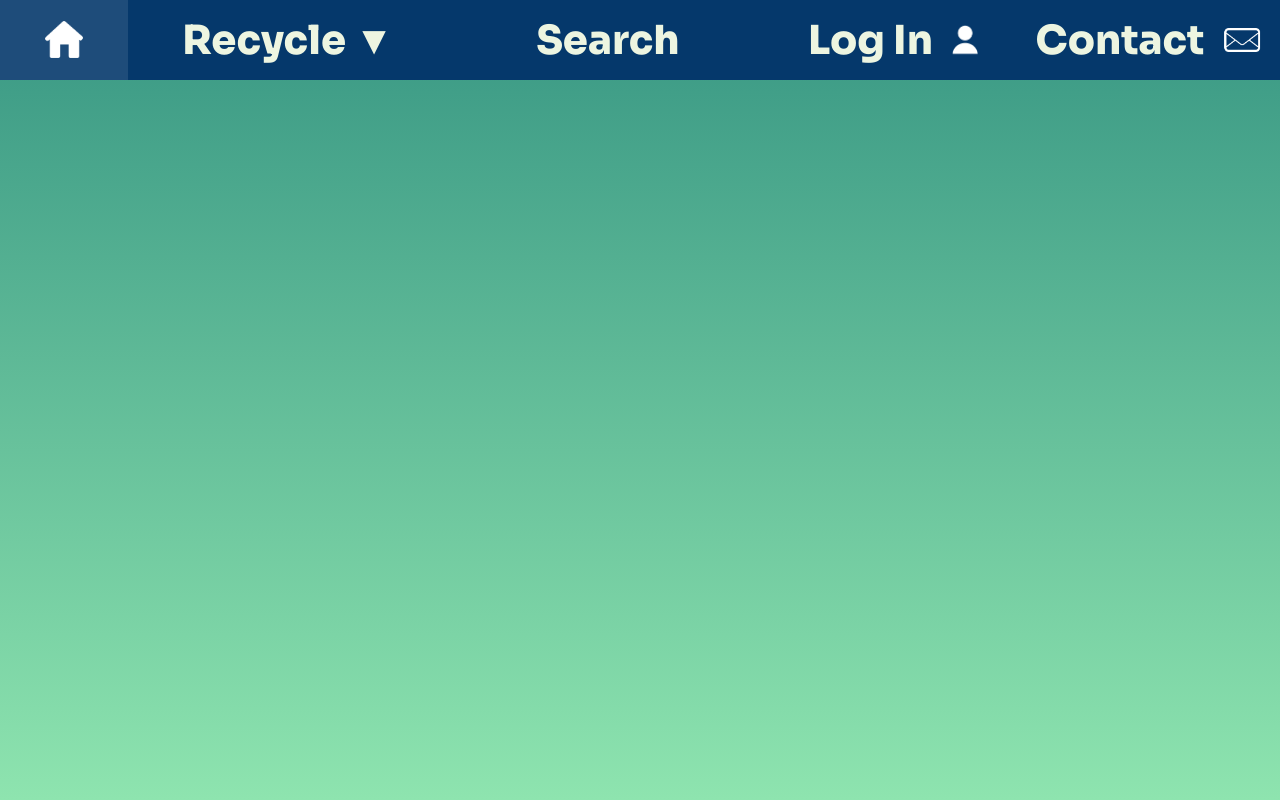
After one commit to sacosta1369/COSC386Recycling, a PHP site: page /login.php in a window 1280 px wide. The commit adds this page. Run offline with PHP 8.4, Linux system fonts and the light colour scheme.

Commit message:
4-9-2022 8:30 PM

```diff
--- /dev/null
+++ b/login.php
@@ -0,0 +1,75 @@
+<DOCTYPE html>
+<html lang="en">
+        <head>
+                <meta charset="UTF-8">
+                <meta name"viewport" content="width=device-width, initial-scale=1.0">
+                <link rel="stylesheet" href="pageStyle.css">
+
+                <link rel="preconnect" href="https://fonts.googleapis.com">
+                <link rel="preconnect" href="https://fonts.gstatic.com" crossorigin>
+                <link href="https://fonts.googleapis.com/css2?family=Sora:wght@800&display=swap" rel="stylesheet">
+
+                <link rel="preconnect" href="https://fonts.googleapis.com">
+                <link rel="preconnect" href="https://fonts.gstatic.com" crossorigin>
+                <link href="https://fonts.googleapis.com/css2?family=Open+Sans:wght@700&display=swap" rel="stylesheet">
+
+                <link rel="apple-touch-icon" sizes="180x180" href="apple-touch-icon.png">
+                <link rel="icon" type="image/png" sizes="32x32" href="favicon-32x32.png">
+                <link rel="icon" type="image/png" sizes="16x16" href="favicon-16x16.png">
+                <link rel="manifest" href="site.webmanifest">
+
+                <script src="https://ajax.googleapis.com/ajax/libs/jquery/3.6.0/jquery.min.js"></script>
+
+                <title>Recycling Database Interface</title>
+        </head>
+        <body>
+
+                <!-- Menu bar at top of page -->
+                <div id="menu">
+                        <!-- Lower Eastern Shore Recycling Logo -->
+                        <div id="logo" class="LogoClass">
+
+                        </div>
+
+                        <!-- Recycling dropdown menu -->
+                        <div id="recycle" class="menuBox"><span>Recycle &#9660;</span>
+                        </div>
+
+                        <!-- Search tab -->
+                        <div id="search" class = "menuBox"><span>Search</span>
+                        </div>
+
+                        <!-- Log in tab -->
+                        <div id="admin" class = "menuBox">
+                                <span>Log In</span> <img src="LogIn.png" alt="A log-in logo" id="login" class="menuImage">
+                        <script type="text/javascript">
+                                document.getElementById("admin").onclick = function() {
+                                        window.location.replace("login.php");
+                                };
+
+                                document.getElementById("logo").onclick = function() {
+                                        window.location.replace("index.php");
+                                };
+
+                                $(document).ready(function() {
+                                        $('.menuBox').mousedown(function(e) {
+                                                $(this).css("color", "#000000");
+                                        });
+                                });
+
+                                $(document).ready(function() {
+                                        $('.menuBox').mouseup(function(e) {
+                                                $(this).css("color", "#EDF5E1");
+                                        });
+                                });
+                        </script>
+                        </div>
+
+                        <!-- Contact info tab -->
+                        <div id="contact" class = "menuBox"><span>Contact</span>
+                                <img src="ContactInfo.png" alt="A contact logo" id="contactinfo" class="menuImage">
+                        </div>
+
+                </div>
+	</body>
+</html>
--- a/pageStyle.css
+++ b/pageStyle.css
@@ -1,3 +1,8 @@
+html
+{
+	scoll-behavior: smooth !important;
+}
+
 #menu
 {
 	width: 100%;
@@ -32,8 +37,7 @@
 
 .menuBox:hover
 {
-	background-color: #B4C3D3;
-	color: #011120;
+	background-color: #1E4C7A;
 }
 
 #recycle
@@ -72,7 +76,7 @@
 {
 	background-image: url("Home.png");
 	background-size: 30%;
-	background-color: #B4C3D3;
+	background-color: #1E4C7A;
 }
 
 .menuImage
@@ -146,6 +150,7 @@
         display: flex;
         align-items: center;
         justify-content: center;
+	margin-bottom: 100%;
 }
 
 .roundedBar
@@ -157,6 +162,7 @@
 	border: 5px #000000 solid;
 	font-family: 'Open Sans', sans-serif;
 	font-size: 150%;
+	text-align: center;
 }
 
 .sub
@@ -166,9 +172,19 @@
 	border-radius: 50px;
 	border: 5px #000000 solid;
 	margin-left: 5%;
+	background-color: #FFFFFF!important;
+}
+
+#submitsearch
+{
+	background-color: #FFFFFF;
 }
 
 body
 {
 	background-image: linear-gradient(#379683, #8EE4AF);
 }
+
+body::-webkit-scrollbar {
+  display: none;
+}
--- /dev/null
+++ b/script.js
@@ -0,0 +1,3 @@
+document.getElementById("admin").onclick = function() {
+	window.location.replace("login.php");
+};
```
Also changed, not shown: contact.php (added, +75 -0 lines), index.php (+34 -3 lines), pageScript.js (+10 -0 lines), ContactInfoInv.png (added), ContactInv.png (added), Search.png (added).
